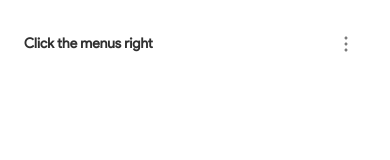
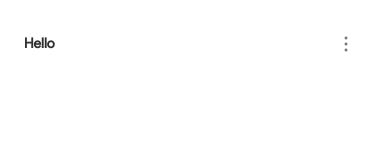
Before and after one commit to tiavina-mika/actions-menu, a React (Create React App) app: page / in a window 390 px wide. Shown: the top 160 px of the page. Built offline with nearby package versions, Linux system fonts and the light colour scheme.

Commit message:
responsive width

```diff
--- a/src/containers/ActionsModal.tsx
+++ b/src/containers/ActionsModal.tsx
@@ -45,7 +45,6 @@ const classes = {
       backgroundColor: "#fff",
       zIndex: 1000,
       marginTop: theme.spacing(1),
-      minWidth: `calc(100vw - ${LAYOUT_CONTENT_PADDING}px)`,
       color:
         theme.palette.mode === "light"
           ? "rgb(55, 65, 81)"
@@ -60,6 +59,12 @@ const classes = {
             theme.palette.action.selectedOpacity
           )
         }
+      },
+      [theme.breakpoints.down("md")]: {
+        minWidth: `calc(100vw - ${LAYOUT_CONTENT_PADDING}px)`
+      },
+      [theme.breakpoints.up("md")]: {
+        minWidth: 500
       }
     }
   }),
--- a/src/containers/Home.tsx
+++ b/src/containers/Home.tsx
@@ -28,7 +28,7 @@ const Home = () => {
         css={classes.content}
         className="stretchSelf flexRow center spaceBetween"
       >
-        <Typography variant="h3">Click the menus right</Typography>
+        <Typography variant="h3">Hello</Typography>
         <ActionsModal title="What we do?" menus={menus} />
       </div>
       <Footer />
```
